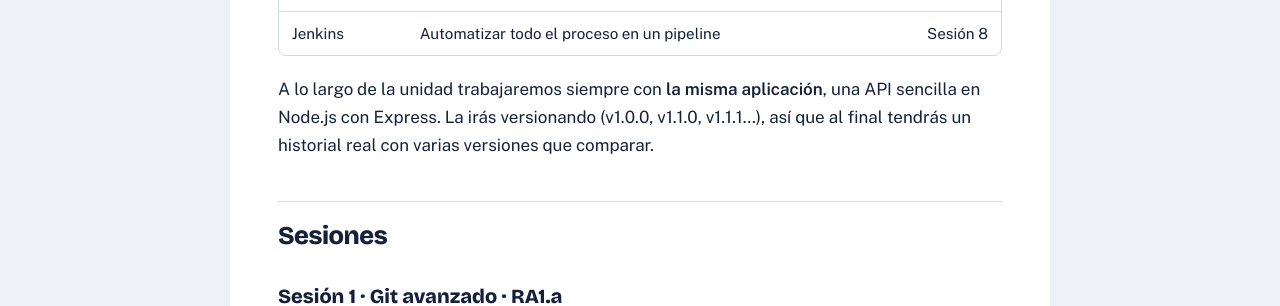
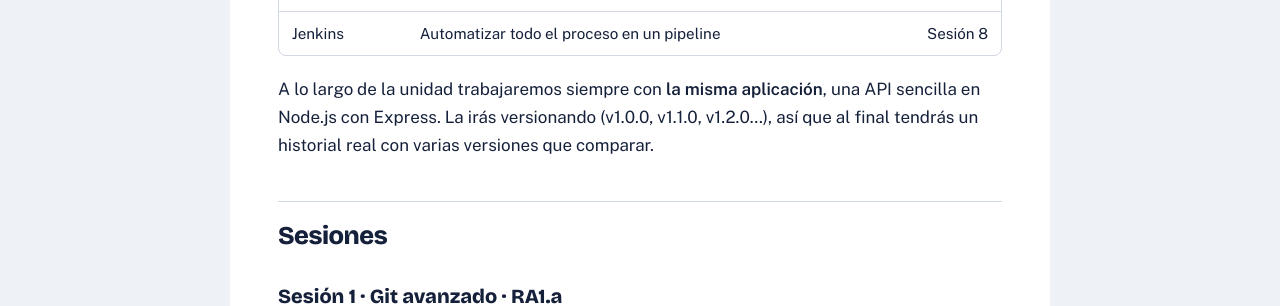
Before and after one commit to sergio79cs/modulo5168, a Jekyll site: the page built from ut01/index.md, in a window 1280 px wide and 900 px high, scrolled down 1535 px. Shown: the part 181-487 px from the top of the window. Built offline with Jekyll 4.4.1, drawn with Linux system fonts in a browser that asks for light colours; our own code applies the rules of GitHub Pages for plain Markdown files.

Commit message:
UT01: índice con la nueva serie de versiones
Co-Authored-By: Claude Opus 5.5 <noreply@anthropic.com>
Claude-Session: https://claude.ai/code/session_01Sh4Y8cSD3CdjHA22GNYgF6

```diff
--- a/ut01/index.md
+++ b/ut01/index.md
@@ -47,7 +47,7 @@ se encuentren entre sí por su nombre:
 | Jenkins | Automatizar todo el proceso en un pipeline | Sesión 8 |
 
 A lo largo de la unidad trabajaremos siempre con **la misma aplicación**, una API
-sencilla en Node.js con Express. La irás versionando (v1.0.0, v1.1.0, v1.1.1…),
+sencilla en Node.js con Express. La irás versionando (v1.0.0, v1.1.0, v1.2.0…),
 así que al final tendrás un historial real con varias versiones que comparar.
 
 ## Sesiones
```
